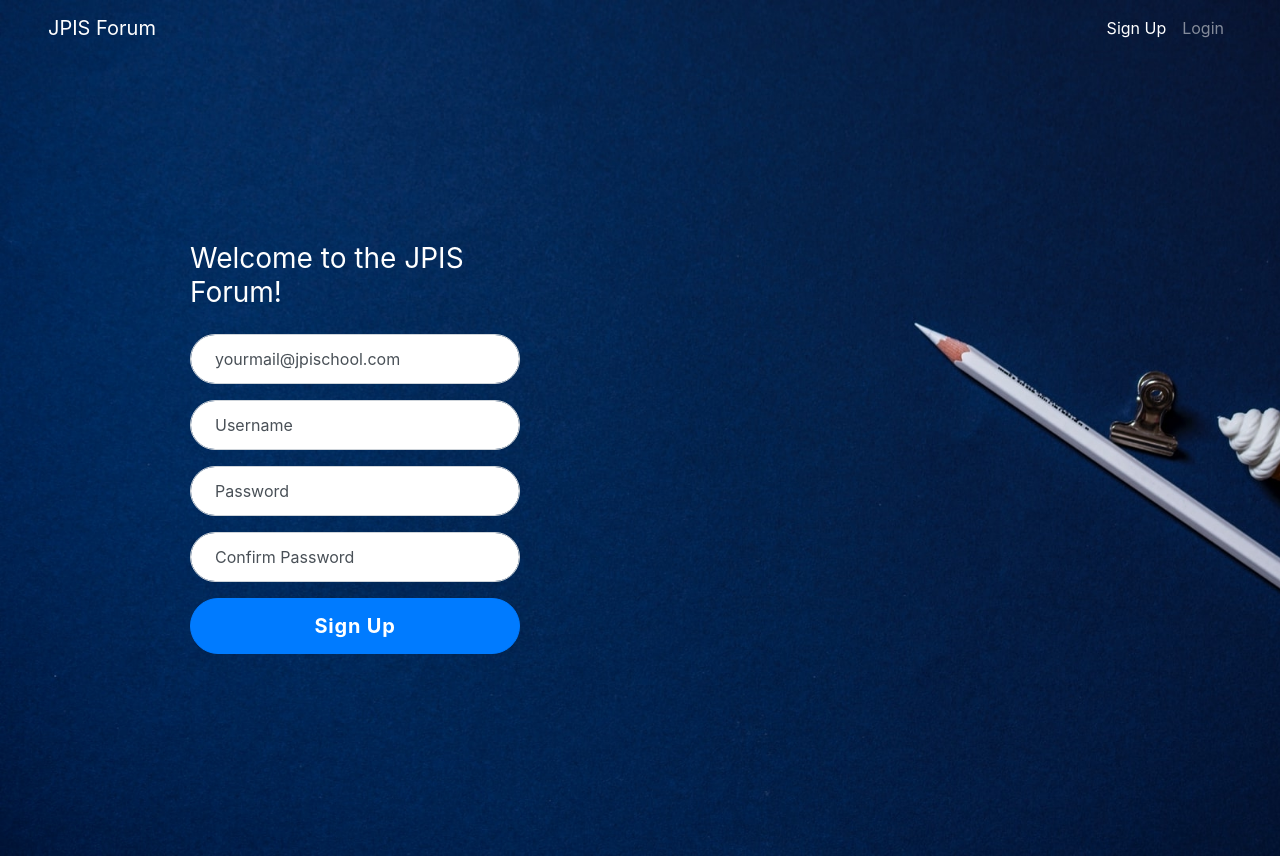
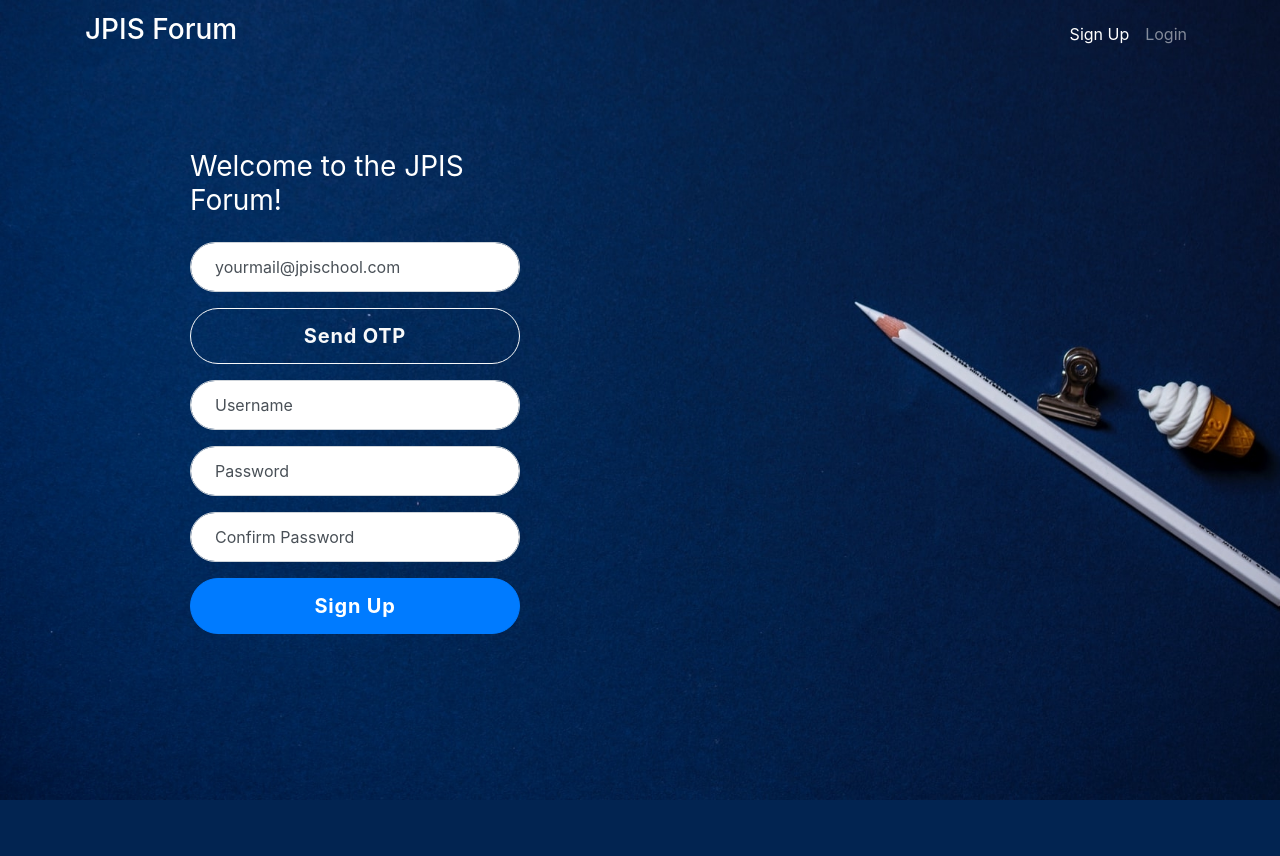
Before and after one commit to saarthakchats/jpisforum, a Django app: page /accounts/signup in a window 1280 px wide. After the commit the page ends 800 px from the top, so only its background shows below. Run offline with Django 3.2, Linux system fonts and the light colour scheme; some libraries are stand-ins or nearby versions.

Commit message:
OTP Button and error fixes

```diff
--- a/accounts/templates/accounts/signup.html
+++ b/accounts/templates/accounts/signup.html
@@ -242,25 +242,22 @@
 
   </head>
 <body>
-  <nav class="navbar navbar-expand-lg navbar-dark bg-transparent pr-5 pl-5">
-  <a class="navbar-brand" href="{% url 'home' %}">JPIS Forum</a>
-  <button class="navbar-toggler" type="button" data-toggle="collapse" data-target="#navbarNavAltMarkup" aria-controls="navbarNavAltMarkup" aria-expanded="false" aria-label="Toggle navigation">
-    <span class="navbar-toggler-icon"></span>
-  </button>
-  <div class="collapse navbar-collapse" id="navbarNavAltMarkup">
-    <div class="navbar-nav ml-auto">
-      {% if user.is_authenticated %}
-      <form id="log" action="{% url 'logout' %}" method="POST">
-        {% csrf_token %}
-        <input type="hidden" name="" value="">
-        <a class="nav-item nav-link" href="javascript:{document.getElementById('log').submit()}">Logout</a>
-      </form>
-      <a class="nav-item nav-link" href="{% url 'create' %}">Create Post</a>
-      {% else %}
-      <a class="nav-item nav-link active" href="{% url 'signup' %}">Sign Up</a>
-      <a class="nav-item nav-link" href="{% url 'login' %}">Login</a>
-      {% endif %}
-    </div>
+  <nav class="navbar navbar-expand-lg navbar-dark bg-transparent fixed-top">
+  <div class="container">
+  <a class="navbar-brand nav-item-lg active" href="{% url 'home' %}"><h3>JPIS Forum</h3></a>
+  <button class="navbar-toggler" type="button" data-toggle="collapse" data-target="#navbarResponsive" aria-controls="navbarResponsive" aria-expanded="false" aria-label="Toggle navigation">
+        <span class="navbar-toggler-icon"></span>
+      </button>
+  <div class="collapse navbar-collapse" id="navbarResponsive">
+    <ul class="navbar-nav ml-auto">
+      <li class="nav-item">
+        <a class="nav-link active" href="{% url 'signup' %}">Sign Up</a>
+      </li>
+      <li class="nav-item">
+        <a class="nav-link" href="{% url 'login' %}">Login</a>
+      </li>
+    </ul>
+  </div>
   </div>
   </nav>
 <div class="container">
@@ -281,8 +278,11 @@
               <form action="{% url 'signup' %}" method="POST">
                 {% csrf_token %}
                 <div class="form-label-group">
-                  <input id="emails" type="email" name="email" class="form-control" placeholder="Enter Email" required >
+                  <input id="emails" type="email" name="email" class="form-control" pattern=".+jpischool.com" placeholder="Enter Email" required >
                   <label for="emails">yourmail@jpischool.com</label>
+                </div>
+                <div class="firm-label-group">
+                  <input type="submit" name="" value="Send OTP" class="btn btn-lg btn-outline-light btn-block btn-login font-weight-bold mb-1" cursor=pointer>
                 </div>
                 <div class="form-label-group">
                   <input id="usernames" type="text" name="username" class="form-control" placeholder="Enter Username" required >
@@ -307,7 +307,6 @@
     </div>
   </div>
 </div>
-
 <link rel="stylesheet" href="https://stackpath.bootstrapcdn.com/bootstrap/4.3.1/css/bootstrap.min.css" integrity="sha384-ggOyR0iXCbMQv3Xipma34MD+dH/1fQ784/j6cY/iJTQUOhcWr7x9JvoRxT2MZw1T" crossorigin="anonymous">
 <script type="text/javascript" src="https://cdnjs.cloudflare.com/ajax/libs/jquery/3.4.1/jquery.slim.min.js">
 
--- a/posts/templates/posts/home.html
+++ b/posts/templates/posts/home.html
@@ -42,7 +42,7 @@
       </form>
       <a class="nav-item nav-link" href="{% url 'create' %}">Create Post</a>
       {% else %}
-      <a class="nav-item nav-link active" href="{% url 'signup' %}">Sign Up</a>
+      <a class="nav-item nav-link" href="{% url 'signup' %}">Sign Up</a>
       <a class="nav-item nav-link" href="{% url 'login' %}">Login</a>
       {% endif %}
     </div>
```
Also changed, not shown: db.sqlite3.
